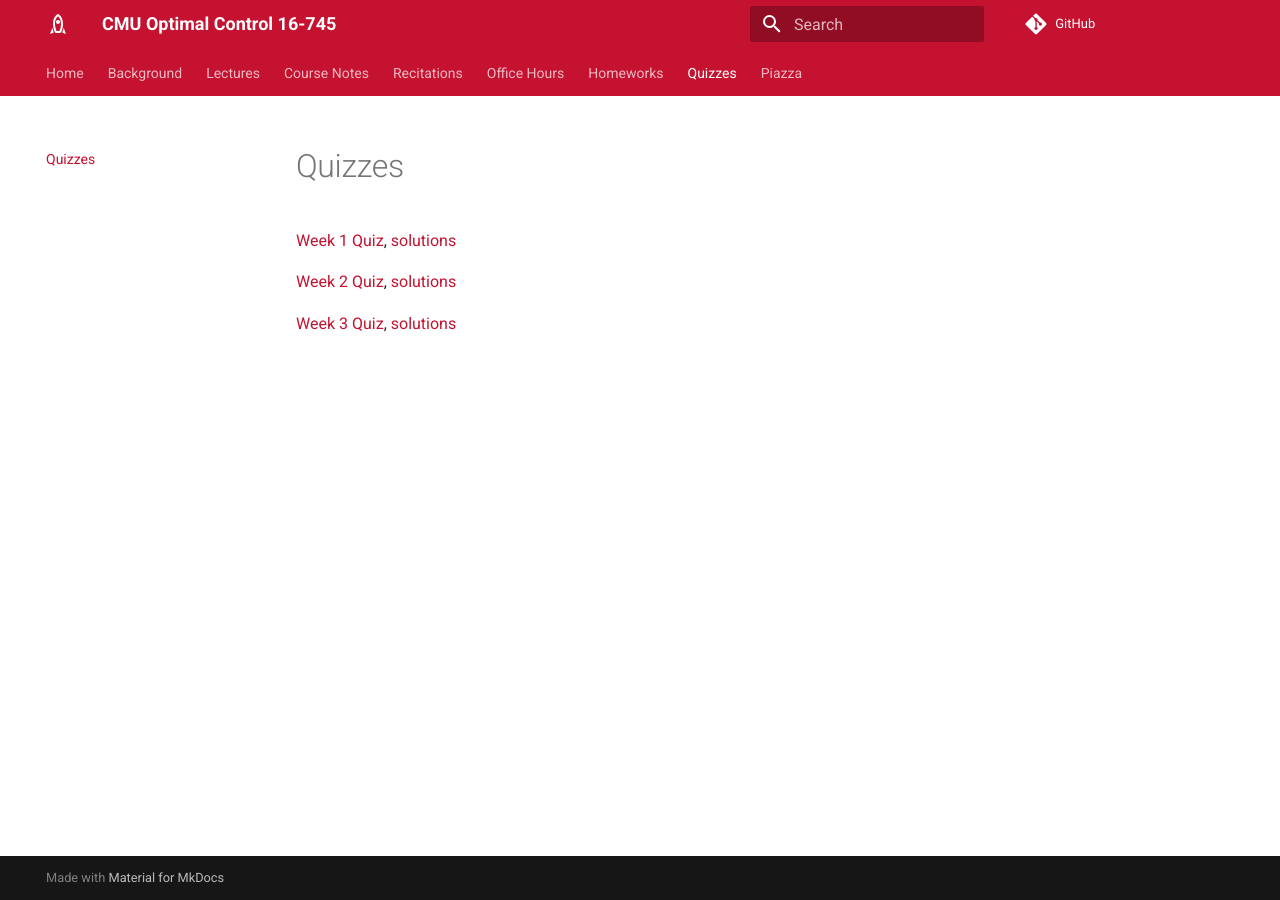
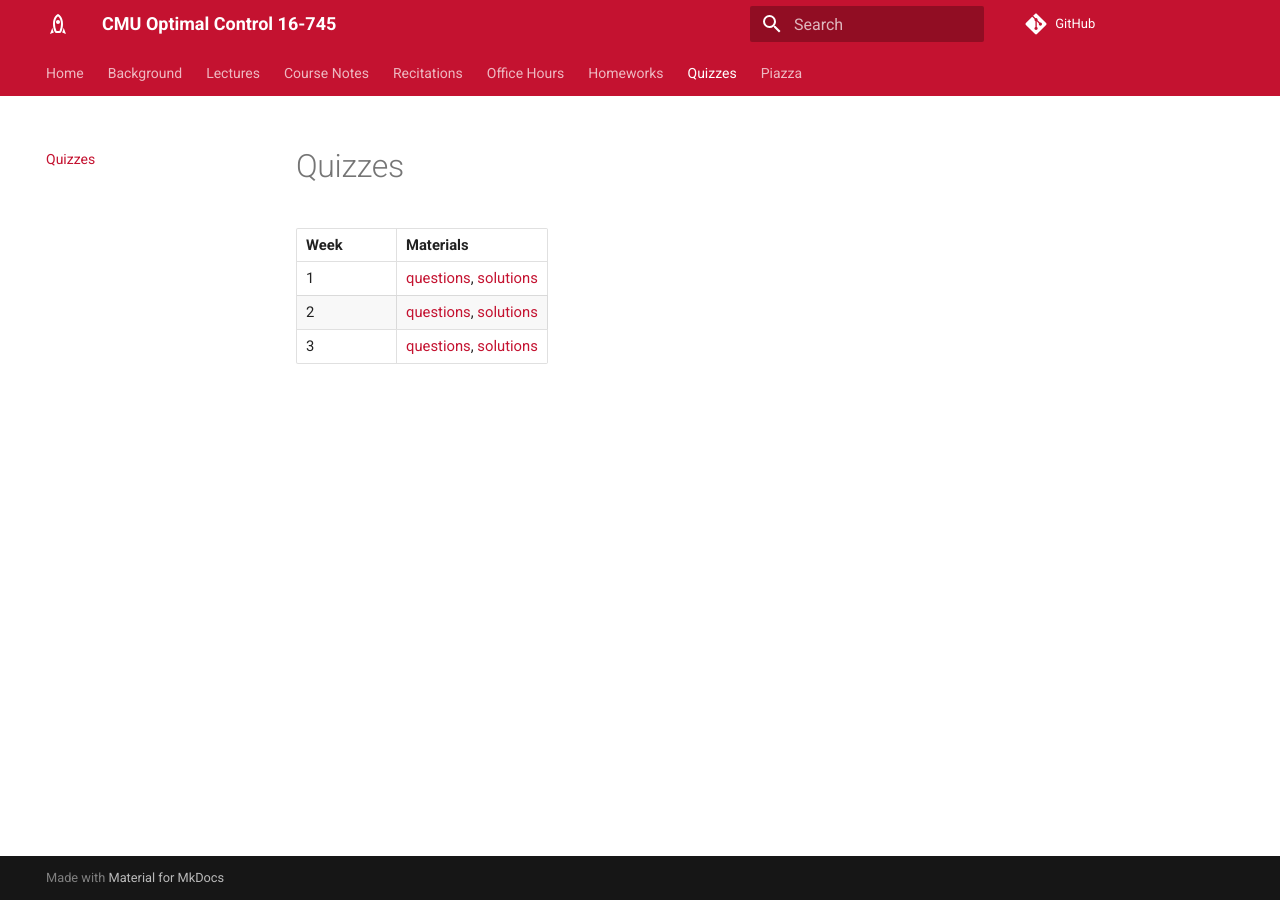
Before and after one commit to cmu-optimal-control/cmu-optimal-control.github.io, an MkDocs documentation site: the page built from docs/quizzes.md, in a window 1280 px wide. Built offline with MkDocs 1.6.1 and Material for MkDocs 9.7.7, drawn with Linux system fonts in a browser that asks for light colours.

Commit message:
add quiz solutions

```diff
--- a/docs/quizzes.md
+++ b/docs/quizzes.md
@@ -1,8 +1,16 @@
 # Quizzes
 
 
+| Week     | Materials |
+| --| ----------- |
+|1| [questions](quizzes/week1.pdf), [solutions](https://github.com/Optimal-Control-16-745/quiz_solutions/blob/main/week_01_quiz_solutions.pdf) |
+|2| [questions](quizzes/week2.pdf), [solutions](https://github.com/Optimal-Control-16-745/quiz_solutions/blob/main/week_02_quiz_solutions.pdf) |
+|3| [questions](quizzes/week3.pdf), [solutions](https://github.com/Optimal-Control-16-745/quiz_solutions/blob/main/week_03_quiz_solutions.pdf) |
+
+
+<!--
 [Week 1 Quiz](quizzes/week1.pdf), [solutions](https://github.com/Optimal-Control-16-745/quiz_solutions/blob/main/week_01_quiz_solutions.pdf)
 
 [Week 2 Quiz](quizzes/week2.pdf), [solutions](https://github.com/Optimal-Control-16-745/quiz_solutions/blob/main/week_02_quiz_solutions.pdf)
 
-[Week 3 Quiz](quizzes/week3.pdf), [solutions](https://github.com/Optimal-Control-16-745/quiz_solutions/blob/main/week_03_quiz_solutions.pdf)
+[Week 3 Quiz](quizzes/week3.pdf), [solutions](https://github.com/Optimal-Control-16-745/quiz_solutions/blob/main/week_03_quiz_solutions.pdf) -->
```
